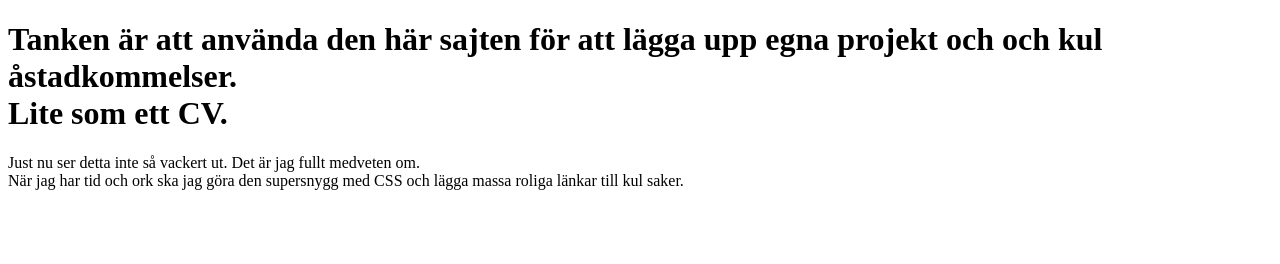
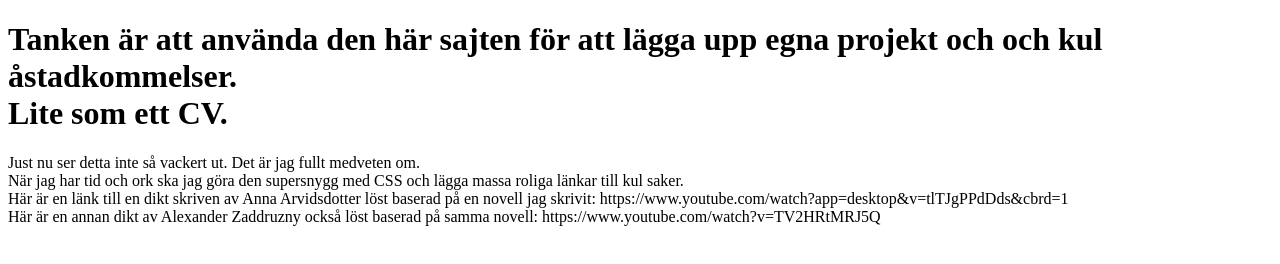
Before and after one commit to KajsaSegle/Portfolio, a plain HTML site: page index.html in a window 1280 px wide. Drawn offline with Linux system fonts and the light colour scheme.

Commit message:
Första länkarna index.html

```diff
--- a/index.html
+++ b/index.html
@@ -8,7 +8,9 @@
 <h1>Tanken är att använda den här sajten för att lägga upp egna projekt och och kul åstadkommelser.<br>
 Lite som ett CV.</h1>
 <p>Just nu ser detta inte så vackert ut. Det är jag fullt medveten om.<br>
-När jag har tid och ork ska jag göra den supersnygg med CSS och lägga massa roliga länkar till kul saker.</p>
+När jag har tid och ork ska jag göra den supersnygg med CSS och lägga massa roliga länkar till kul saker.<br>
+Här är en länk till en dikt skriven av Anna Arvidsdotter löst baserad på en novell jag skrivit: https://www.youtube.com/watch?app=desktop&v=tlTJgPPdDds&cbrd=1<br>
+Här är en annan dikt av Alexander Zaddruzny också löst baserad på samma novell: https://www.youtube.com/watch?v=TV2HRtMRJ5Q</p>
 
 </body>
 </html>
```
